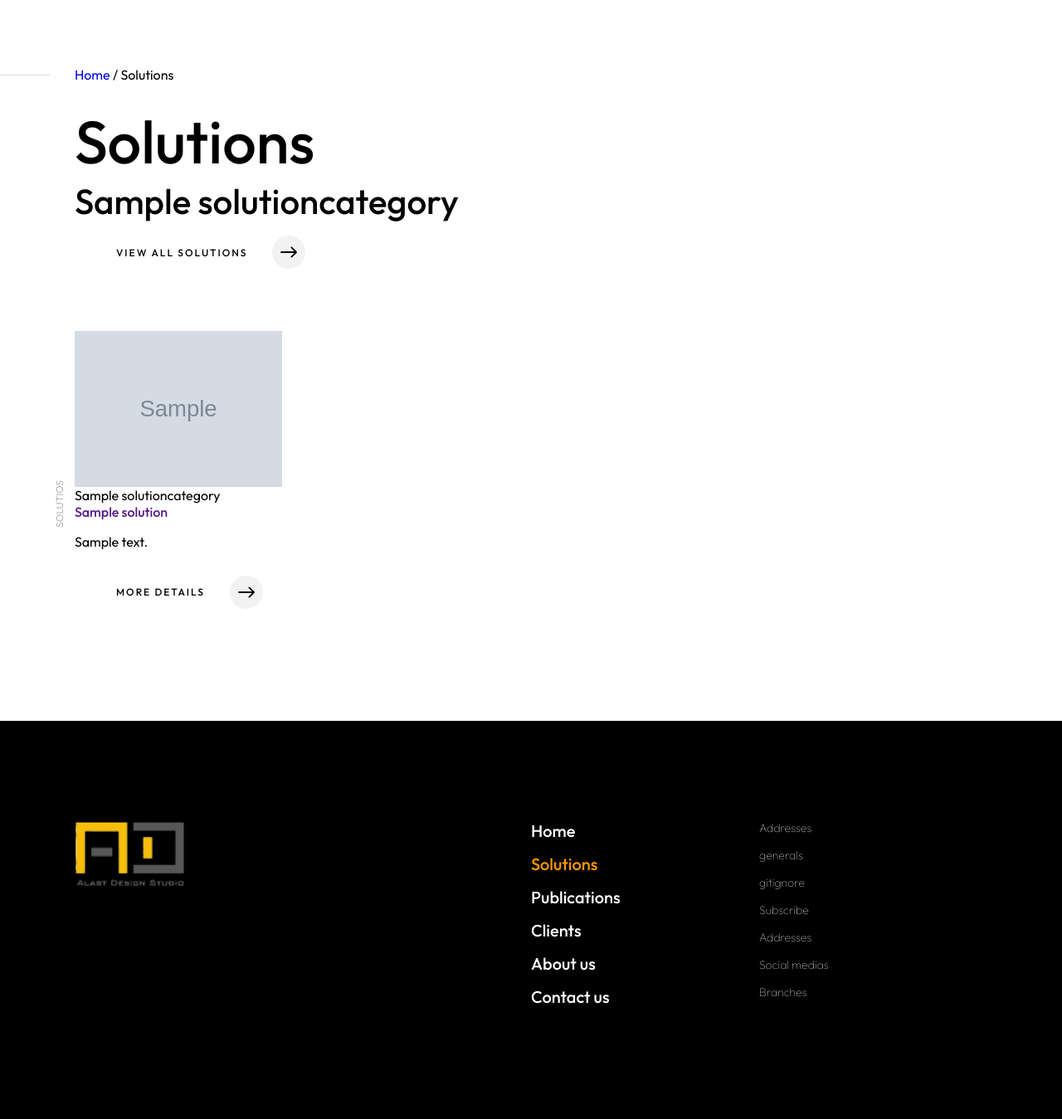
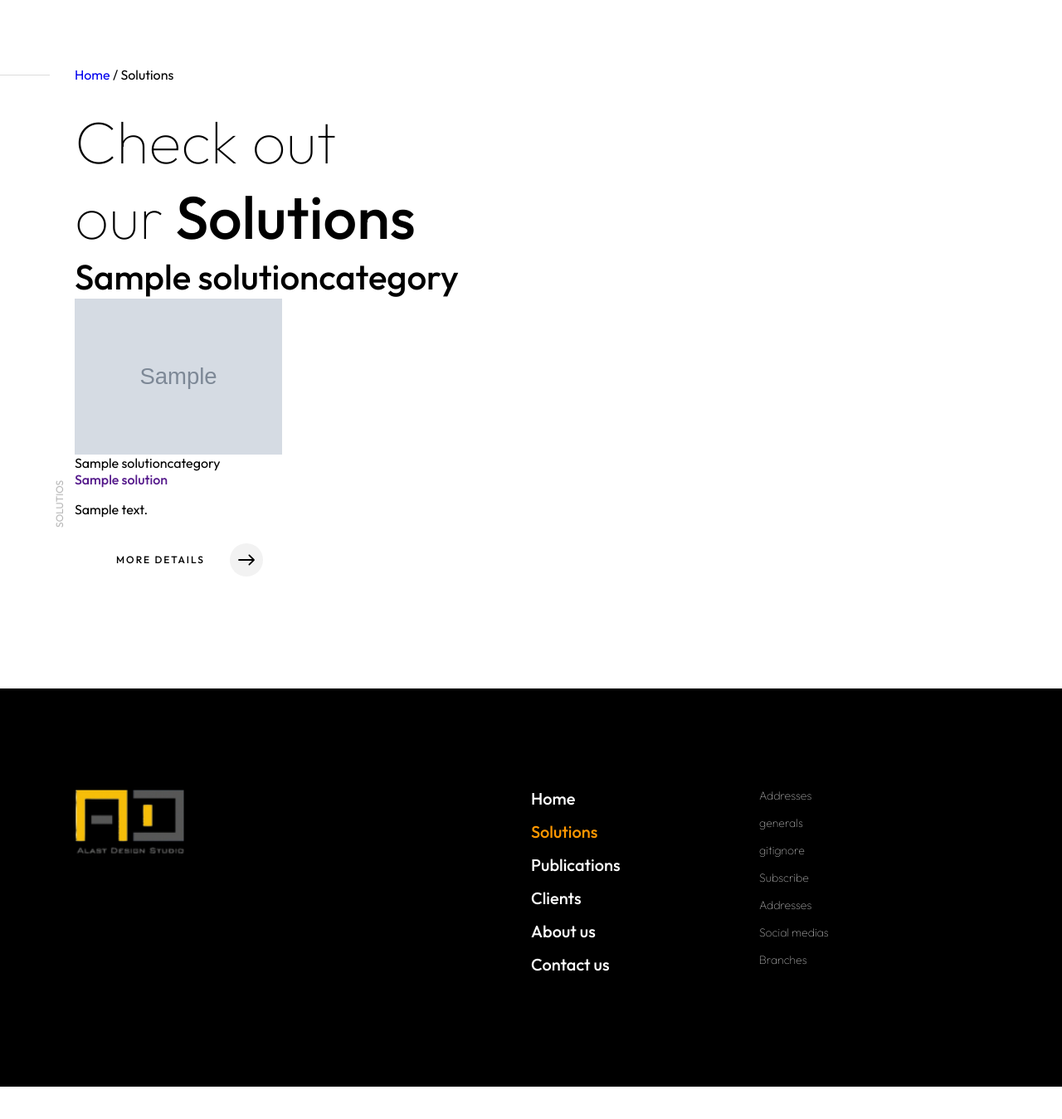
Before and after one commit to Rahimz/alast_web, a Django app: page /solutions/ in a window 1280 px wide. Shown: the part 100-1449 px from the top of the page at 83% size. After the commit the page ends 1410 px from the top, so only its background shows below. Run offline with Django 4.2, Linux system fonts and the light colour scheme; tables that the repository leaves empty hold one stand-in row (values such as "Sample post"); grey boxes marked "Sample" are stand-in pictures; style sheets or scripts are compiled from the project's sources; parts of the project's set-up code (start-up, migrations or seed data) failed here and were passed over.

Commit message:
SOLUTIONS

```diff
--- a/generals/static/css/pages/_about.scss
+++ b/generals/static/css/pages/_about.scss
@@ -131,7 +131,7 @@ section#solutions {
 
             .sol_img {
                 width: 100%;
-                // height: 500px;
+                height: 400px;
                 overflow: hidden;
                 margin-bottom: 50px;
                 img {width: 100%; transition: 500ms;}
--- a/templates/solutions/solutions.html
+++ b/templates/solutions/solutions.html
@@ -6,25 +6,25 @@
 <main class="main_solutions">
 
    <h1 class="main-title">
-      <span>{% trans "Solutions" %}<br>
-         <span class="mil-thin"></span>
-      </span>
+      <span>
+         <span class="mil-thin">Check out<br>our</span>
+      </span>{% trans "Solutions" %}
    </h1>
 
 
    {% for category in categories %}
 
       <section id="solutions">
-         <div class="solutions_top">
+         <!-- <div class="solutions_top"> -->
             <h2 class="main-title">
                <span>{{ category }}
                   <span class="mil-thin"></span>
                </span>
             </h2>
-            <a href="" class="btn btn-white no-rm">view all solutions<img src="{% static 'assets/g1b.svg' %}"></a>
-         </div>
+            <!-- <a href="" class="btn btn-white no-rm">view all solutions<img src="{% static 'assets/g1b.svg' %}"></a> -->
+         <!-- </div> -->
 
-         <br><br><br>
+         <!-- <br><br><br> -->
          <div class="solution_box">
             {% for solution in category.solutions.all %}
                {% include "solutions/_solution_card.html" %}
```
Also changed, not shown: generals/static/css/style.css (+8 -7 lines), generals/static/css/style.scss (+4 -3 lines).
